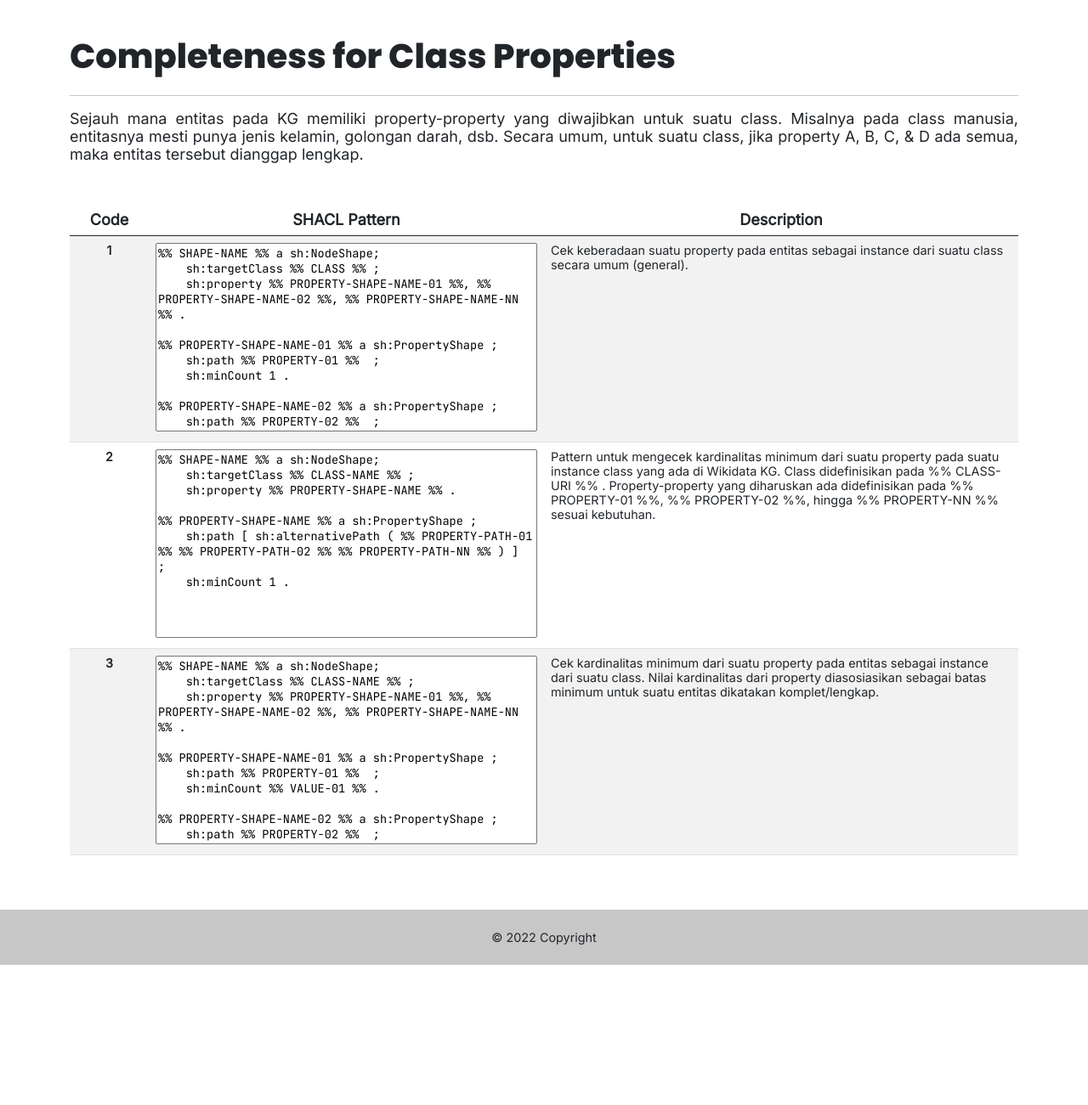
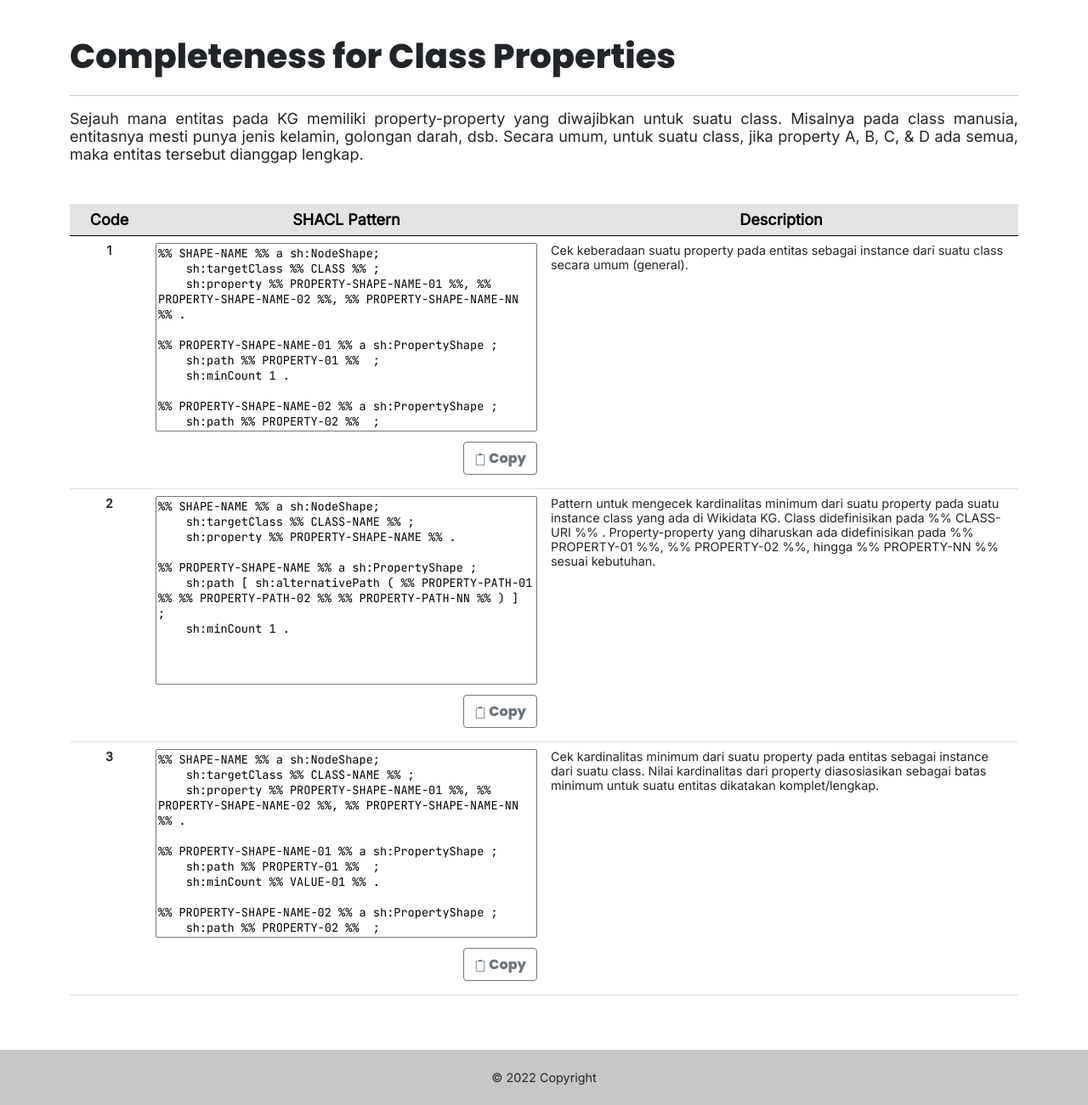
Before and after one commit to JillyCS15/sock-mirror, a Django app: page /pattern in a window 1280 px wide. Shown: the part 860-2161 px from the top of the page at 85% size. Before the commit the page ends 1996 px from the top, so only its background shows below. Run offline with Django 3.2, Linux system fonts and the light colour scheme; some libraries are stand-ins or nearby versions.

Commit message:
pattern: add copy to clipboard button

```diff
--- a/pattern/templates/main/pattern-page.html
+++ b/pattern/templates/main/pattern-page.html
@@ -68,8 +68,8 @@
           Secara umum, untuk suatu class, jika property A, B, C, & D ada semua, maka entitas tersebut
           dianggap lengkap.
         </div>
-        <table class="table table-hover table-striped table-responsive">
-          <thead>
+        <table class="table table-hover table-responsive">
+          <thead class="table-secondary">
             <tr>
               <th scope="col" class="col-1 subtitle fw-bold text-center">Code</th>
               <th scope="col" class="col-5 subtitle fw-bold text-center">SHACL Pattern</th>
@@ -97,6 +97,15 @@
     sh:path %% PROPERTY-NN %%  ;
       sh:minCount 1 .
                 </textarea>
+                <div class="d-flex justify-content-end my-2">
+                  <button type="button" class="btn btn-outline-secondary button-font">
+                    <svg xmlns="http://www.w3.org/2000/svg" width="14" height="14" fill="currentColor" class="bi bi-clipboard2" viewBox="0 0 16 16">
+                      <path d="M3.5 2a.5.5 0 0 0-.5.5v12a.5.5 0 0 0 .5.5h9a.5.5 0 0 0 .5-.5v-12a.5.5 0 0 0-.5-.5H12a.5.5 0 0 1 0-1h.5A1.5 1.5 0 0 1 14 2.5v12a1.5 1.5 0 0 1-1.5 1.5h-9A1.5 1.5 0 0 1 2 14.5v-12A1.5 1.5 0 0 1 3.5 1H4a.5.5 0 0 1 0 1h-.5Z"/>
+                      <path d="M10 .5a.5.5 0 0 0-.5-.5h-3a.5.5 0 0 0-.5.5.5.5 0 0 1-.5.5.5.5 0 0 0-.5.5V2a.5.5 0 0 0 .5.5h5A.5.5 0 0 0 11 2v-.5a.5.5 0 0 0-.5-.5.5.5 0 0 1-.5-.5Z"/>
+                    </svg>
+                    Copy
+                  </button>
+                </div>
               </td>
               <td class="details">
                 Cek keberadaan suatu property pada entitas sebagai instance dari suatu class secara umum (general).
@@ -114,6 +123,15 @@
     sh:path [ sh:alternativePath ( %% PROPERTY-PATH-01 %% %% PROPERTY-PATH-02 %% %% PROPERTY-PATH-NN %% ) ]  ;
     sh:minCount 1 .
                 </textarea>
+                <div class="d-flex justify-content-end my-2">
+                  <button type="button" class="btn btn-outline-secondary button-font">
+                    <svg xmlns="http://www.w3.org/2000/svg" width="14" height="14" fill="currentColor" class="bi bi-clipboard2" viewBox="0 0 16 16">
+                      <path d="M3.5 2a.5.5 0 0 0-.5.5v12a.5.5 0 0 0 .5.5h9a.5.5 0 0 0 .5-.5v-12a.5.5 0 0 0-.5-.5H12a.5.5 0 0 1 0-1h.5A1.5 1.5 0 0 1 14 2.5v12a1.5 1.5 0 0 1-1.5 1.5h-9A1.5 1.5 0 0 1 2 14.5v-12A1.5 1.5 0 0 1 3.5 1H4a.5.5 0 0 1 0 1h-.5Z"/>
+                      <path d="M10 .5a.5.5 0 0 0-.5-.5h-3a.5.5 0 0 0-.5.5.5.5 0 0 1-.5.5.5.5 0 0 0-.5.5V2a.5.5 0 0 0 .5.5h5A.5.5 0 0 0 11 2v-.5a.5.5 0 0 0-.5-.5.5.5 0 0 1-.5-.5Z"/>
+                    </svg>
+                    Copy
+                  </button>
+                </div>
               </td>
               <td class="details">
                 Pattern untuk mengecek kardinalitas minimum dari suatu property pada suatu
@@ -142,6 +160,15 @@
     sh:path %% PROPERTY-NN %%  ;
     sh:minCount %% VALUE-NN %% .
                 </textarea>
+                <div class="d-flex justify-content-end my-2">
+                  <button type="button" class="btn btn-outline-secondary button-font">
+                    <svg xmlns="http://www.w3.org/2000/svg" width="14" height="14" fill="currentColor" class="bi bi-clipboard2" viewBox="0 0 16 16">
+                      <path d="M3.5 2a.5.5 0 0 0-.5.5v12a.5.5 0 0 0 .5.5h9a.5.5 0 0 0 .5-.5v-12a.5.5 0 0 0-.5-.5H12a.5.5 0 0 1 0-1h.5A1.5 1.5 0 0 1 14 2.5v12a1.5 1.5 0 0 1-1.5 1.5h-9A1.5 1.5 0 0 1 2 14.5v-12A1.5 1.5 0 0 1 3.5 1H4a.5.5 0 0 1 0 1h-.5Z"/>
+                      <path d="M10 .5a.5.5 0 0 0-.5-.5h-3a.5.5 0 0 0-.5.5.5.5 0 0 1-.5.5.5.5 0 0 0-.5.5V2a.5.5 0 0 0 .5.5h5A.5.5 0 0 0 11 2v-.5a.5.5 0 0 0-.5-.5.5.5 0 0 1-.5-.5Z"/>
+                    </svg>
+                    Copy
+                  </button>
+                </div>
               </td>
               <td class="details">
                 Cek kardinalitas minimum dari suatu property pada entitas sebagai instance dari
--- a/static/css/style.css
+++ b/static/css/style.css
@@ -31,7 +31,7 @@
 }
 
 .button-font {
-  font: bold 1.125rem "Inter";
+  font: bold 1rem "Poppins";
 }
 
 .code {
```
